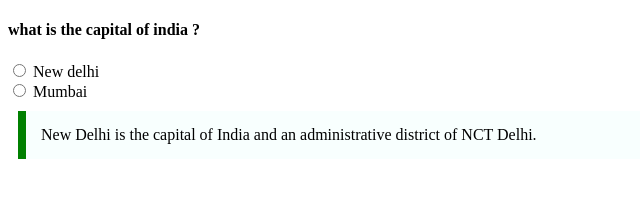
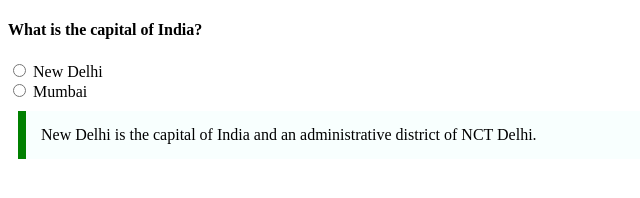
Before and after one commit to acciojob/trivia-sekhsabiruddin, a website: page main.html in a window 1280 px wide. Shown: the full height of the page, 0-640 px from the left. Drawn offline with Linux system fonts and the light colour scheme.

Commit message:
created a submission

```diff
--- a/main.html
+++ b/main.html
@@ -8,11 +8,11 @@
 
 <body>
 	<!-- the entire body must be written by student -->
-	  <h4>what is the capital of india ?</h4>
+	  <h4>What is the capital of India?</h4>
 
     <div class="">
         <input type="radio" name="capital">
-        <label for="">New delhi</label>
+        <label for="">New Delhi</label>
     </div>
     <div class="">
         <input type="radio" name="capital">
```
